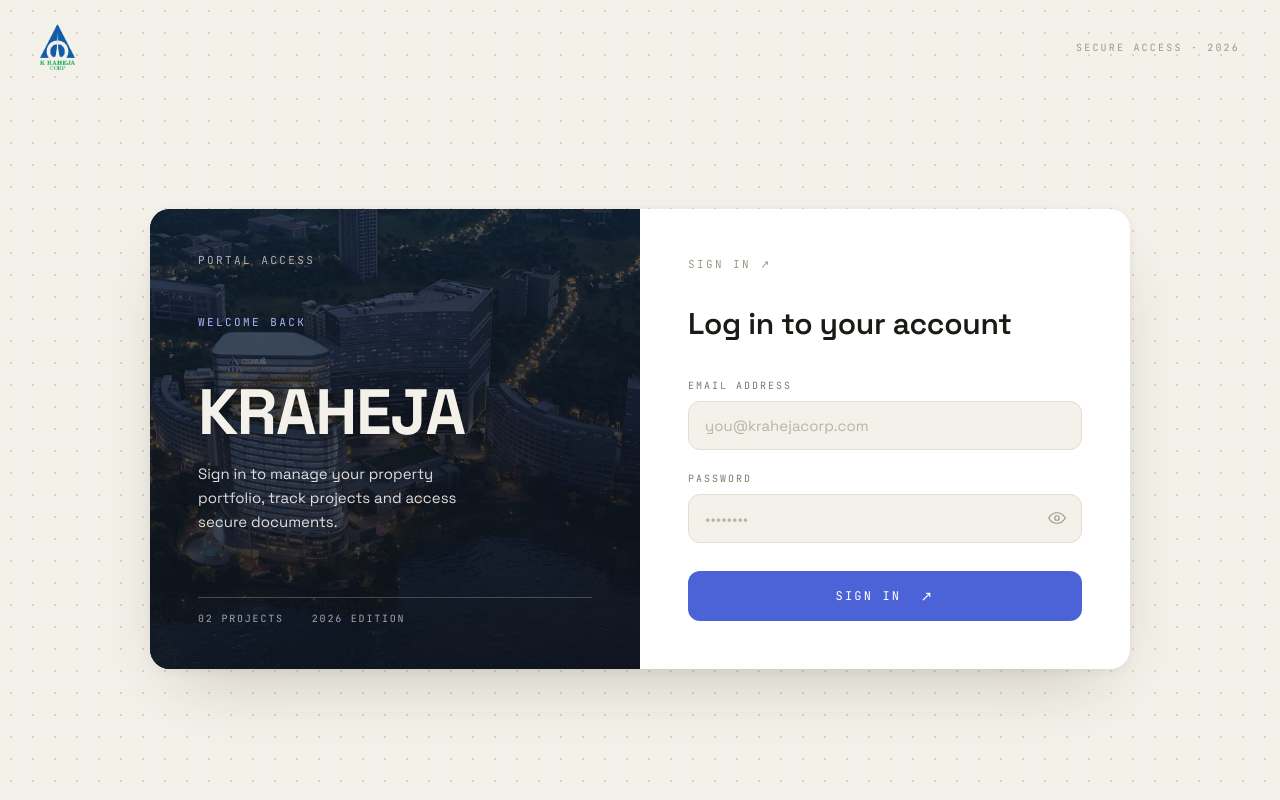
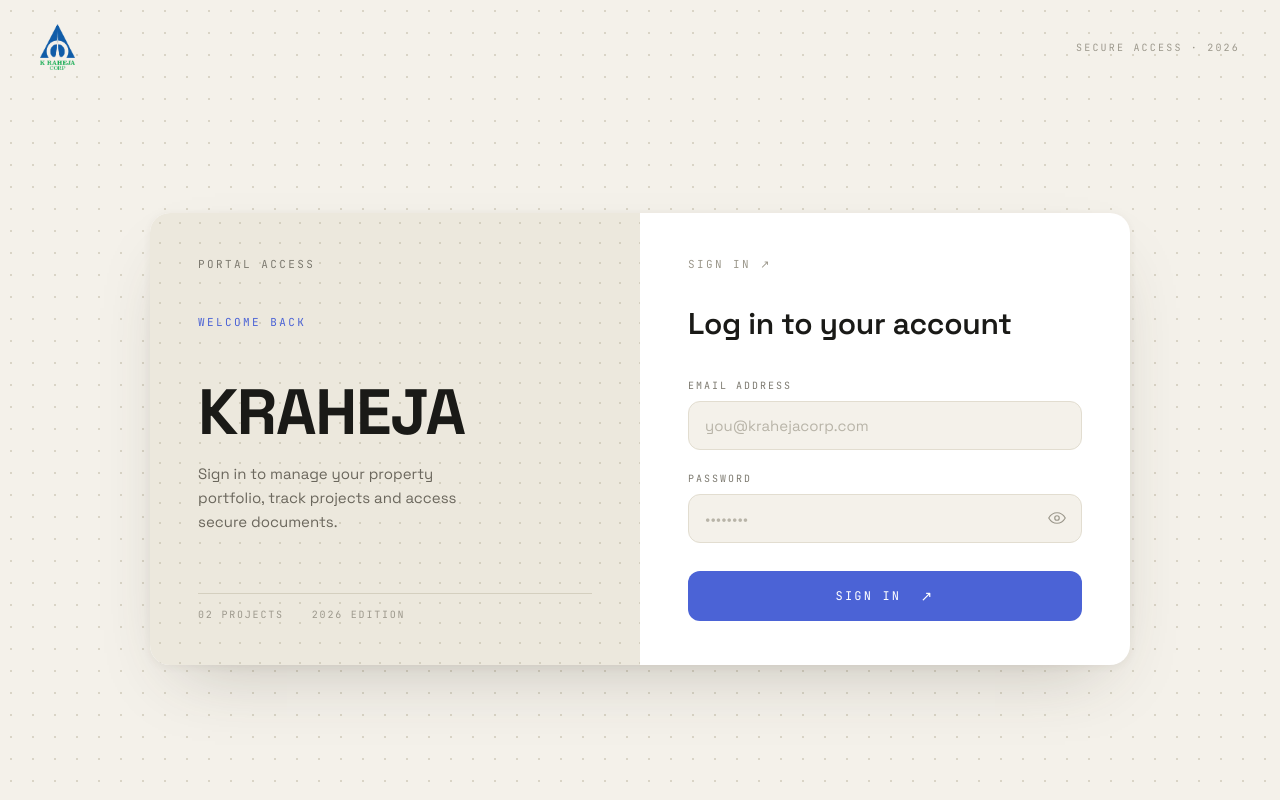
Before and after one commit to Fute-Services/RahejaDashboard, a Next.js app in the folder web/: page /login in a window 1280 px wide. Built offline with nearby package versions, Linux system fonts and the light colour scheme.

Commit message:
Revert "Give the login a property-image hero panel"
This reverts commit 60040bdba453ce0cdc708d82af541095b601dcc8.

```diff
--- a/web/src/app/login/login.module.css
+++ b/web/src/app/login/login.module.css
@@ -72,40 +72,16 @@
 
 /* ---------- left panel ---------- */
 
-/*
- * The hero panel: a real property (the Cignus tower) behind a dark gradient, so
- * the sign-in reads as a premium real-estate portal rather than a blank form.
- * The overlay keeps the light text legible over the image.
- */
 .aside {
   position: relative;
   padding: 44px 48px;
   display: flex;
   flex-direction: column;
   justify-content: space-between;
-  min-height: 460px;
-  color: #f4f1ea;
-  background: #10141d url("/properties/cignus.jpg") center / cover no-repeat;
-  overflow: hidden;
-}
-
-.aside::before {
-  content: "";
-  position: absolute;
-  inset: 0;
-  z-index: 0;
-  background: linear-gradient(
-    165deg,
-    rgba(14, 19, 30, 0.55) 0%,
-    rgba(14, 19, 30, 0.74) 52%,
-    rgba(12, 16, 26, 0.92) 100%
-  );
-}
-
-/* Lift all content above the gradient overlay. */
-.aside > * {
-  position: relative;
-  z-index: 1;
+  background: #ece8dd;
+  background-image: radial-gradient(#d4cfbf 1px, transparent 1px);
+  background-size: 20px 20px;
+  min-height: 440px;
 }
 
 .asideTop {
@@ -117,13 +93,13 @@
 .eyebrow {
   font-size: 11px;
   letter-spacing: 0.22em;
-  color: rgba(255, 255, 255, 0.65);
+  color: #7d7a70;
 }
 
 .welcome {
   font-size: 11px;
   letter-spacing: 0.22em;
-  color: #a9b6ff;
+  color: #4b63d6;
   margin-bottom: 18px;
 }
 
@@ -133,13 +109,12 @@
   line-height: 0.95;
   letter-spacing: -0.02em;
   margin-bottom: 20px;
-  text-shadow: 0 2px 20px rgba(0, 0, 0, 0.35);
 }
 
 .lede {
   font-size: 15px;
   line-height: 1.6;
-  color: rgba(255, 255, 255, 0.85);
+  color: #6b675d;
   max-width: 300px;
 }
 
@@ -151,7 +126,7 @@
 
 .rule {
   height: 1px;
-  background: rgba(255, 255, 255, 0.22);
+  background: #d4cfbf;
 }
 
 .stats {
@@ -159,7 +134,7 @@
   gap: 28px;
   font-size: 10px;
   letter-spacing: 0.18em;
-  color: rgba(255, 255, 255, 0.62);
+  color: #9c988c;
 }
 
 /* ---------- form panel ---------- */
```
